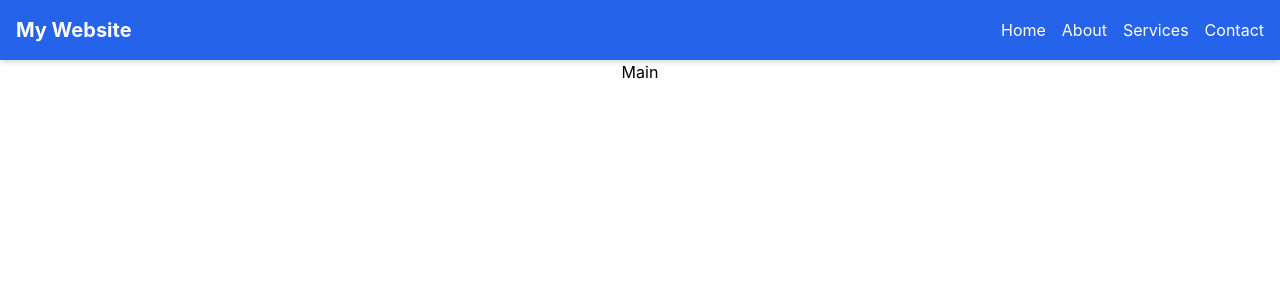
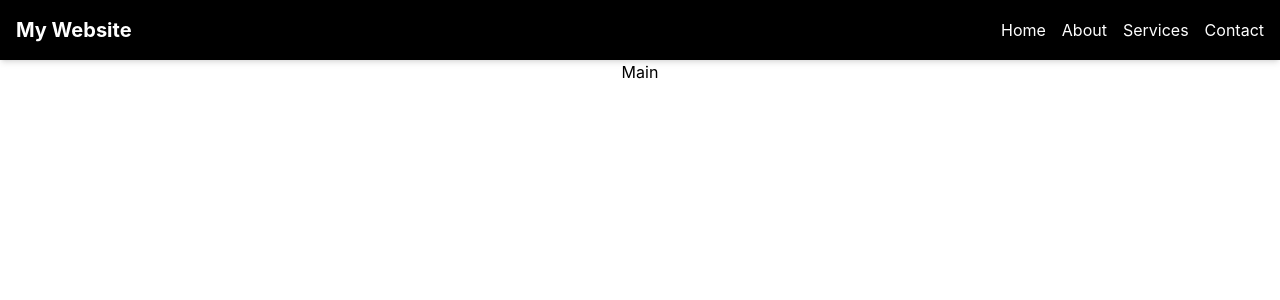
Before and after one commit to Itsnishant4/footprint25, a React (Create React App) app in the folder client/footprint25/: page / in a window 1280 px wide. Shown: the top 300 px of the page. Built offline with nearby package versions, Linux system fonts and the light colour scheme.

Commit message:
Update header.js

```diff
--- a/client/footprint25/src/components/header.js
+++ b/client/footprint25/src/components/header.js
@@ -4,7 +4,7 @@ function Header() {
   return (
 
     <div>
-      <header className="bg-blue-600 text-white p-4 shadow-md flex justify-between items-center">
+      <header className="bg-black text-white p-4 shadow-md flex justify-between items-center">
         <h1 className="text-xl font-bold">My Website</h1>
         <nav className="hidden md:flex gap-4">
         <a href="#" className="hover:underline">Home</a>
```
Lines whose indentation alone changed are shown as unchanged.
